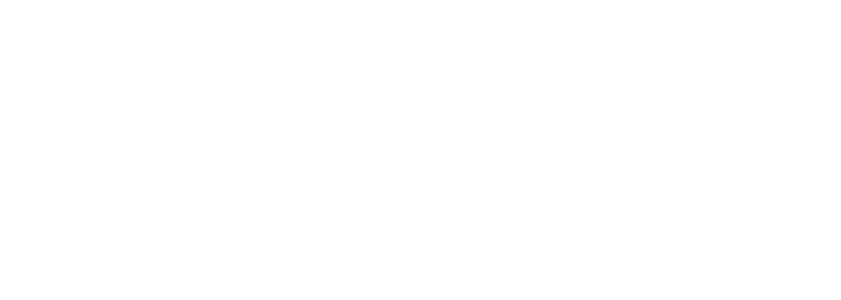
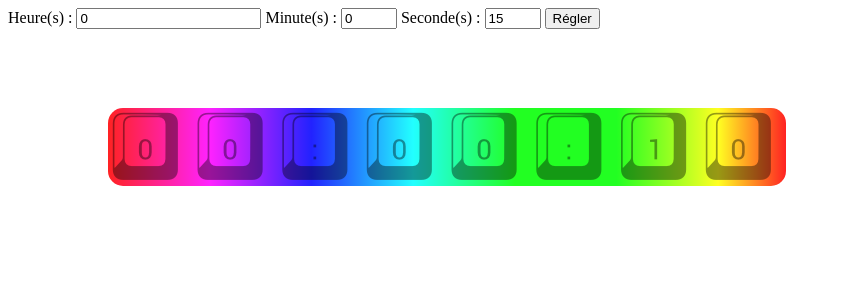
Before and after one commit to TamakiYagami/TamakiYagami.github.io, a PHP site: page /clock.php in a window 1280 px wide. Before the commit the part shown is empty. Shown: the top 300 px of the page, without its empty margins (0-841 px from the left). Run offline with PHP 8.4, Linux system fonts and the light colour scheme; a stand-in replaces the project's code that opens the database connection.

Commit message:
Commit all

```diff
--- a/clock.php
+++ b/clock.php
@@ -3,11 +3,52 @@
 <head>
     <meta charset="UTF-8">
     <title>Horloge</title>
+    <link rel="stylesheet" href="style.css">
 </head>
 <body>
+    <p id="minuteur">00:00:00</p>
+    <form action="" method="post">
+        <label for="heure">Heure(s) :</label>
+        <input type="number" name="heure" id="heure" value=0 min=0>
+
+        <label for="minute">Minute(s) :</label>
+        <input type="number" name="minute" id="minute" value=0 min=0 max=59 lenght=2>
+
+        <label for="seconde">Seconde(s) :</label>
+        <input type="number" name="seconde" id="seconde" value=15 min=0 max=59 lenght=2>
+
+        <input type="submit" value="Régler">
+    </form>
+
     <?php
+        echo '<script>
+        var heure = ' . (!empty($_POST["heure"]) ? $_POST["heure"] : '0') . '
+        var minute = ' . (!empty($_POST["minute"]) ? $_POST["minute"] : '0') . '
+        var seconde = ' . (!empty($_POST["seconde"]) ? $_POST["seconde"] : '15') . '
+        setInterval(function() {
+            document.getElementById("minuteur").innerHTML=
+            `${(heure < 10 ? "0" : "") + heure}:${(minute < 10 ? "0" : "") + minute}:${(seconde < 10 ? "0" : "") + seconde}`
+            if (seconde <= 0) return
+            seconde--
+            if (seconde == 0) {
+                if (minute > 0) {
+                    seconde = 59
+                    minute--
+                } else {
+                    if (heure > 0) {
+                        heure--
+                        minute = 59
+                        seconde = 59
+                    }
+                }
+            }
+            // console.log(heure, minute, seconde)
+        },  1000)
+    </script>';
     ?>
-    <!-- Faite une horloge sois numérique sois analogique
-    On doit pouvoir changer l'heure avec un formulaire -->
+
+    <!-- Faite un minuteur numérique
+    On doit pouvoir changer le temps qu'il dur
+     avec un formulaire -->
 </body>
 </html>
--- a/style.css
+++ b/style.css
@@ -8,6 +8,18 @@
 @font-face {
     font-family: Nabla;
     src: url(./fonts/Nabla-Regular-VariableFont_EDPT\,EHLT.ttf);
+}
+@font-face {
+    font-family: minecraft;
+    src: url(./fonts/Minecrafter.Reg.ttf);
+}
+@font-face {
+    font-family: doctor;
+    src: url(./fonts/Doctor\ Glitch.otf);
+}
+@font-face {
+    font-family: keyboard;
+    src: url(./fonts/212\ Keyboard.otf )
 }
 /* Je prend toute les balises tr puis td puis th et table et je leur donne des propriétés */
 
@@ -300,3 +312,27 @@
 .cote_droit .long {
     height: 30%;
 }
+
+#minuteur {
+    letter-spacing: 10px;
+    font-size: 6em;
+    position: absolute;
+    font-family: keyboard;
+    color: rgba(0, 0, 0, 0.4);
+    background-image: -webkit-gradient(
+        linear,
+        left top,
+        right top,
+        color-stop(0, #f22),
+        color-stop(0.15, #f2f),
+        color-stop(0.3, #22f),
+        color-stop(0.45, #2ff),
+        color-stop(0.6, #2f2),
+        color-stop(0.75, #2f2),
+        color-stop(0.9, #ff2),
+        color-stop(1, #f22)
+    );
+    border-radius: 15px;
+    margin: 100px;
+    height: 78px;
+}
```
Also changed, not shown: fonts/212 Keyboard.otf (added), fonts/Doctor Glitch.otf (added), fonts/Minecrafter.Reg.ttf (added), fonts/crackman front.ttf (added).
